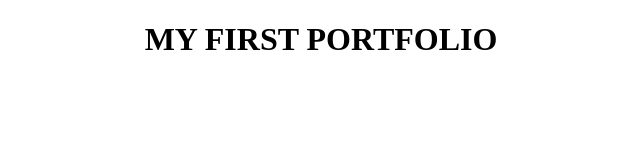
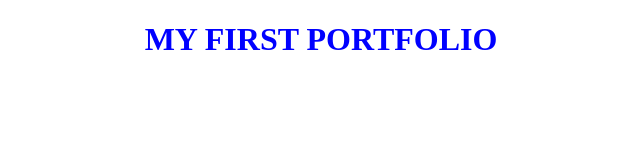
Before and after one commit to Faiyyaj123/MyPortfolio, a plain HTML site: page index.html in a window 1280 px wide. Shown: the whole page, without its empty margins (319-959 px from the left). Drawn offline with Linux system fonts and the light colour scheme.

Commit message:
ADDED STYLE TO TITLE

```diff
--- a/index.html
+++ b/index.html
@@ -6,6 +6,6 @@
     <title>MyPortfolio</title>
 </head>
 <body>
-    <h1 align="center">MY FIRST PORTFOLIO</h1>
+    <h1 align="center" style="color: blue;">MY FIRST PORTFOLIO</h1>
 </body>
 </html>
```
